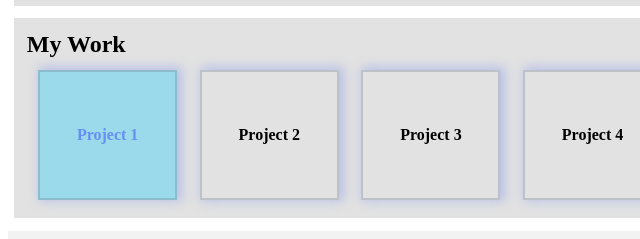
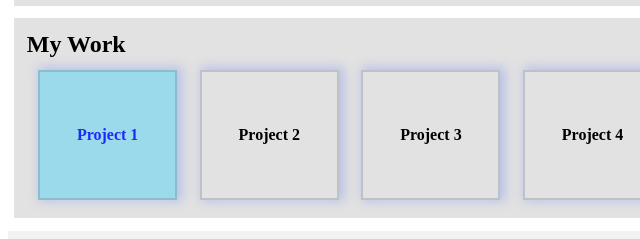
Before and after one commit to javad-musavi/letter-project, a plain HTML site: page index.html in a window 1280 px wide. In both pictures the pointer is over the element "Project 1". Shown: the part 315-554 px from the top of the page, 0-640 px from the left. Drawn offline with Linux system fonts and the light colour scheme.

Commit message:
Update style.css

```diff
--- a/css/style.css
+++ b/css/style.css
@@ -73,7 +73,7 @@ box-shadow:0px 2px 8px 3px rgba(0, 0, 0, 0.489);
 }
 .grandchild:hover{
     background: rgba(69, 207, 241, 0.456);
-    color: rgba(0, 0, 255, 0.345);
+    color: rgba(0, 0, 255, 0.815);
 }
 .parent3{
     background: rgba(192, 192, 192, 0.204);
```
